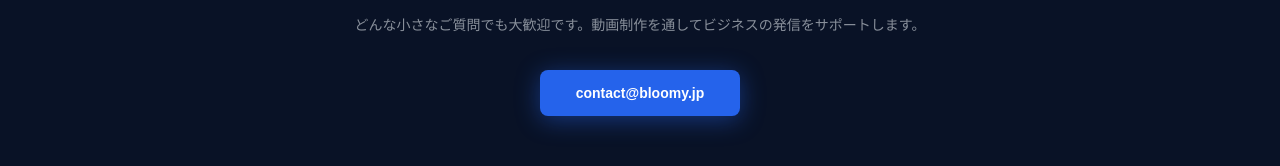
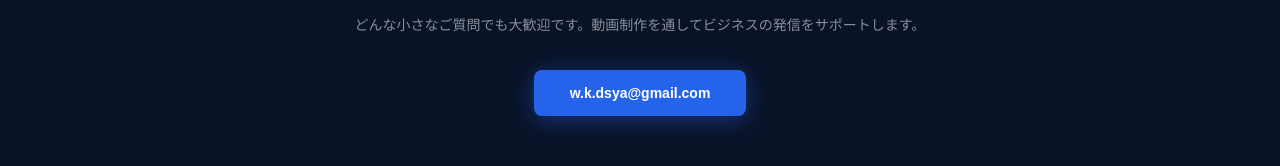
Before and after one commit to yarimura98-gif/bloomy-site, a React (Create React App) app: page / in a window 1280 px wide. Shown: the part 4607-4773 px from the top of the page. Built offline with nearby package versions, Linux system fonts and the light colour scheme.

Commit message:
メールアドレス修正・翻訳防止

```diff
--- a/src/App.js
+++ b/src/App.js
@@ -13,7 +13,7 @@
 制作の流れ: 相談→素材共有→編集→初稿提出（修正2回無料）→最終納品（MP4高画質）
 会社名: Bloomy（ブルーミー）— 才能の開花・人が集まる場所という意味の造語
 理念: 才能が、ここで咲く。クリエイターが芽吹く・チームで成長・才能が広がる
-お問い合わせ: contact@bloomy.jp
+お問い合わせ: w.k.dsya@gmail.com
 `;
 
 const tools = [
@@ -206,7 +206,7 @@
   const nav = ["サービス","料金","制作の流れ","実績","私たちについて","お問い合わせ"];
 
   return (
-    <div style={{ fontFamily: "'Helvetica Neue', Arial, sans-serif", background: "#070d1a", color: "#f1f5f9", minHeight: "100vh", overflowX: "hidden" }}>
+    <div translate="no" style={{ fontFamily: "'Helvetica Neue',Arial, sans-serif", background: "#070d1a", color: "#f1f5f9", minHeight: "100vh", overflowX: "hidden" }}>
 
       {/* Nav */}
       <nav style={{ position: "fixed", top: 0, left: 0, right: 0, zIndex: 100, padding: "0 40px", height: 58, display: "flex", alignItems: "center", justifyContent: "space-between", background: scrolled ? "rgba(7,13,26,0.96)" : "transparent", backdropFilter: scrolled ? "blur(14px)" : "none", borderBottom: scrolled ? "1px solid rgba(37,99,235,0.15)" : "none", transition: "all 0.3s ease" }}>
@@ -471,7 +471,7 @@
           <p style={{ fontSize: 14, color: "rgba(241,245,249,0.55)", marginBottom: 8, lineHeight: 1.9 }}>「こんな動画作れる？」「料金の相談がしたい」</p>
           <p style={{ fontSize: 14, color: "rgba(241,245,249,0.55)", marginBottom: 36 }}>どんな小さなご質問でも大歓迎です。動画制作を通してビジネスの発信をサポートします。</p>
           <button style={{ padding: "15px 36px", borderRadius: 8, background: "#2563eb", border: "none", color: "#fff", fontSize: 14, fontWeight: 600, cursor: "pointer", boxShadow: "0 4px 24px rgba(37,99,235,0.45)" }}>
-            contact@bloomy.jp
+            w.k.dsya@gmail.com
           </button>
         </Section>
       </section>
```
